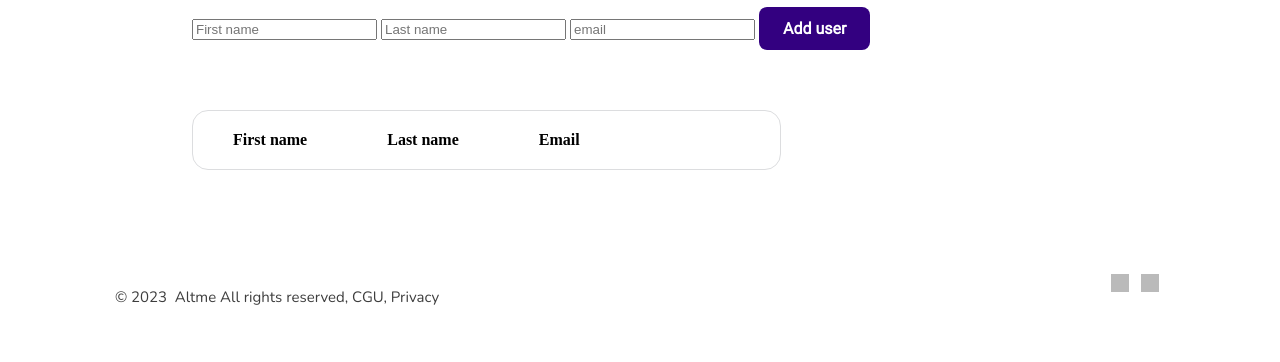
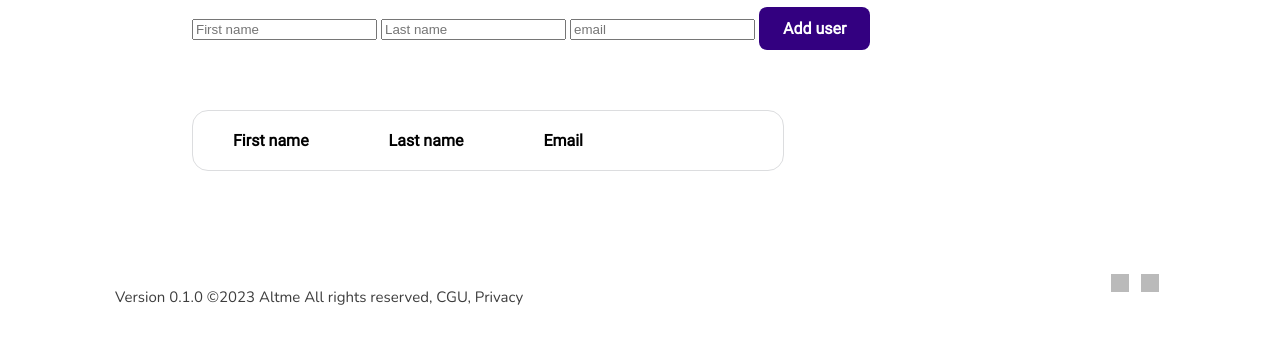
Before and after one commit to malach-it/wallet-provider, a Flask app: page /dashboard in a window 1280 px wide. Shown: the part 438-800 px from the top of the page. Run offline with Flask 3, Linux system fonts and the light colour scheme; the visitor is signed in with stand-in values (Sample User, id 1); data comes from the database, SQL or seed files in the repository; data that the repository does not hold is empty; parts of the project's set-up code (start-up, migrations or seed data) failed here and were passed over; grey boxes are pictures that could not be loaded.

Commit message:
config 1.10

```diff
--- a/main.py
+++ b/main.py
@@ -20,6 +20,12 @@ import time
 import uuid
 from datetime import datetime
 import base64
+from werkzeug.utils import secure_filename
+from PIL import Image
+from io import BytesIO
+
+
+VERSION = "0.1.0"
 
 
 logging.basicConfig(level=logging.INFO)
@@ -105,7 +111,8 @@ def init_app(app, red):
                      view_func=change_plan, methods=['POST'])
     app.add_url_rule('/alert_new_config',
                      view_func=alert_new_config, methods=['POST'])
-    alert_new_config
+    app.add_url_rule('/version',
+                     view_func=version, methods=['GET'])
     return
 
 
@@ -123,8 +130,25 @@ def error_500(e):
     return redirect(mode.server + '/')
 
 
+def version():
+    return VERSION
+
+
+@app.route('/logo/<organisation>', methods=['GET'])
+def serve_static(organisation: str):
+    filename = secure_filename(organisation)+".png"
+    try:
+        return send_file('./logos/' + filename, download_name=filename)
+    except FileNotFoundError:
+        return jsonify("not found"), 404
+
+
 @auth.oidc_auth('default')
 def login():
+    if session.get("organisation"):
+        if session.get("organisation") == "Talao":
+            return redirect('/dashboard_talao')
+        return redirect('/dashboard')
     user_session = UserSession(flask.session)
     # logging.info(user_session.userinfo["vp_token_payload"]
     #             ["verifiableCredential"]["credentialSubject"]["email"])
@@ -158,7 +182,7 @@ def setup():
         config = json.load(open('./wallet-provider-configuration.json', 'r'))
     else:
         config = db.read_config_from_organisation(session.get("organisation"))
-    return render_template("setup.html", config=config)
+    return render_template("setup.html", config=config, version=VERSION)
 
 
 def allowed_file(filename):
@@ -176,6 +200,7 @@ def set_config():
         "walletType"]
     wallet_provider_configuration["generalOptions"]["companyName"] = request.form.to_dict()[
         "companyName"]
+    wallet_provider_configuration["generalOptions"]["companyLogo"] = "https://wallet-provider.talao.co/logos/"+session.get("organisation")+".png"
     wallet_provider_configuration["generalOptions"]["companyWebsite"] = request.form.to_dict()[
         "companyWebsite"]
     wallet_provider_configuration["generalOptions"]["tagLine"] = request.form.to_dict()[
@@ -366,9 +391,13 @@ def set_config():
 
     file = request.files.get('file')
     if file and allowed_file(file.filename):
-        filename = session["organisation"] + \
-            "."+file.filename.rsplit('.', 1)[1].lower()
-        file.save(os.path.join(app.config['UPLOAD_FOLDER'], filename))
+        img = Image.open(file)
+        png_buffer = BytesIO()
+        img.save(png_buffer, format="PNG")
+        png_buffer.seek(0)
+        png_file = png_buffer.read()
+        image = Image.open(BytesIO(png_file))
+        image.save('./logos/'+session.get("organisation")+'.png')
     db.update_config(json.dumps(wallet_provider_configuration),
                      session["organisation"])
     return redirect("/dashboard")
@@ -383,14 +412,14 @@ def dashboard():
     if plan == "paid":
         plan = ""
     users = db.read_users(session.get("organisation"))
-    return render_template("dashboard.html", organisation=session.get("organisation"), rows=users, customer_plan=plan)
+    return render_template("dashboard.html", organisation=session.get("organisation"), rows=users, customer_plan=plan, version=VERSION)
 
 
 def dashboard_talao():
     if session.get("organisation") != "Talao":
         return "Unauthorized", 401
     table = db.read_tables()
-    return render_template("dashboard_talao.html", table=table,)
+    return render_template("dashboard_talao.html", table=table, version=VERSION)
 
 
 def add_user():
--- a/static/altme_style.css
+++ b/static/altme_style.css
@@ -1571,6 +1571,7 @@ tr:nth-child(even) {
 td,
 th {
     padding: 20px 40px;
+    font-family: Roboto;
 }
 
 .buttonTable {
--- a/templates/dashboard.html
+++ b/templates/dashboard.html
@@ -210,7 +210,7 @@
     <footer class="footer-02" id="footer">
       <div class="footer-02__wrapper">
         <div class="footer-02__text content_box">
-          <p id="line1Footer">&copy; 2023&nbsp; Altme All rights reserved, <a href="https://altme.io/cgu/"
+          <p id="line1Footer">Version {{version}} &copy;2023&nbsp;Altme All rights reserved, <a href="https://altme.io/cgu/"
               target="_blank">CGU</a>, <a href="https://altme.io/privacy/" target="_blank">Privacy</a></p>
           <p id="line2Footer" hidden><strong>Built with TzKT API, Spruce Didkit 0.4.0</strong>&nbsp;</p>
         </div>
--- a/templates/setup.html
+++ b/templates/setup.html
@@ -843,8 +843,8 @@
         <footer class="footer-02" id="footer">
             <div class="footer-02__wrapper">
                 <div class="footer-02__text content_box">
-                    <p id="line1Footer">&copy; 2023&nbsp; Altme All rights reserved, <a href="https://altme.io/cgu/"
-                            target="_blank">CGU</a>, <a href="https://altme.io/privacy/" target="_blank">Privacy</a></p>
+                    <p id="line1Footer">Version {{version}} &copy;2023&nbsp;Altme All rights reserved, <a href="https://altme.io/cgu/"
+                        target="_blank">CGU</a>, <a href="https://altme.io/privacy/" target="_blank">Privacy</a></p>
                     <p id="line2Footer" hidden><strong>Built with TzKT API, Spruce Didkit 0.4.0</strong>&nbsp;</p>
                 </div>
                 <div class="social-buttons  ">
```
Also changed, not shown: logos/France.jpg (deleted), logos/France.png.
